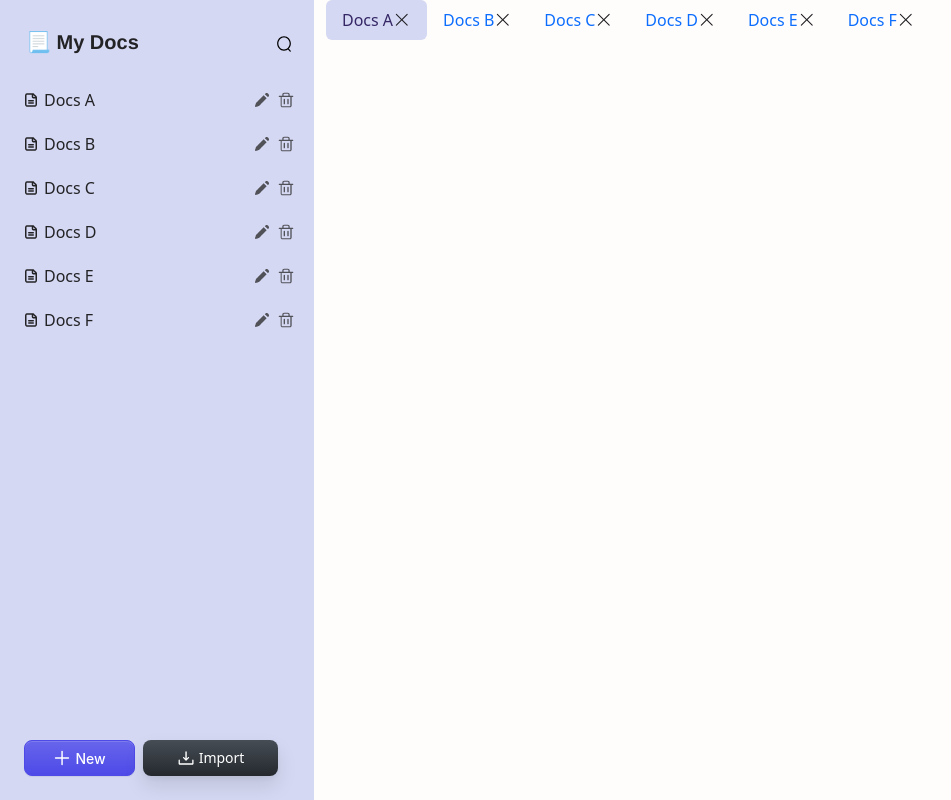
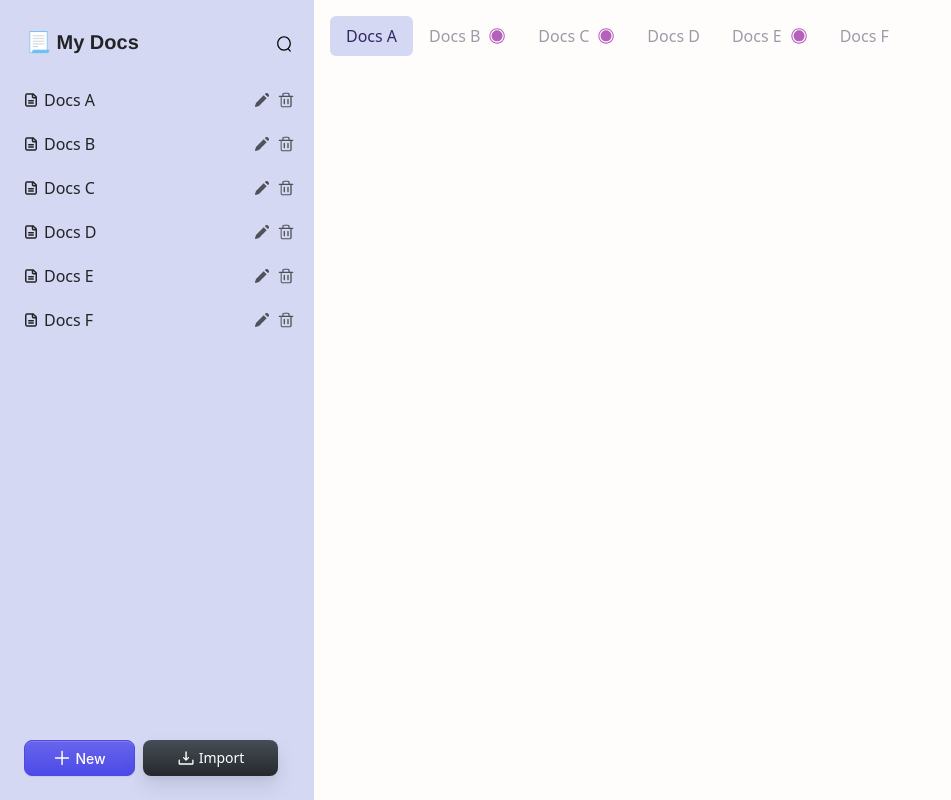
Before and after one commit to Caiyuzhen/React_Electron_Base, a React (Create React App) app: page / in a window 1280 px wide. Shown: the whole page, without its empty margins (0-951 px from the left). Built offline with nearby package versions, Linux system fonts and the light colour scheme.

Commit message:
feat:tabList

```diff
--- a/src/App.js
+++ b/src/App.js
@@ -197,7 +197,9 @@ function App() {
 					<TabList
 						files={initFilesData}
 						activeItem={'1'} //选中哪个 tab
-						clickItem={(id) => {console.log(id)}}
+						unSaveItems={['2', '3', '5']} //
+						clickItem={(id) => {console.log('点击 tab:', id)}}
+						closeItem={(id) => {console.log('点击 close', id)}}
 					/>
 				</RightDiv>
 			</div>
--- a/src/components/TabList.js
+++ b/src/components/TabList.js
@@ -1,11 +1,19 @@
 import React from 'react'
 import styled from 'styled-components'
 import closeIcon from '../../src/resource/icon/icon-close.svg'
+import unSaveIcon  from '../../src/resource/icon/icon-unSave.svg'
 
 
 const TabUl = styled.ul.attrs({
 	className: 'nav nav-pills' //药丸样式
 })`
+	padding-top: 16px;
+	padding-left: 4px;
+
+	a {
+		color: #9c9ca9;
+	}
+
 	.active {
 		background-color: #d4d8f2 !important;
 		color: #352766!important;
@@ -17,12 +25,36 @@ const TabUl = styled.ul.attrs({
 		flex-direction: row;
 		align-items: center;
 		justify-content: center;
+		gap: 8px;
 	}
 
 	span {
 		display: flex;
 		align-items: center;
 		justify-content: center;
+	}
+
+	.closeIcon {
+		display: none;
+		transition: all 0.3s ease-in-out;
+	}
+
+	.nav-link:hover .closeIcon { //🚀移上 tab 后, 显示关闭按钮
+		display: inline-block;
+		transition: all 0.3s ease-in-out;
+	}
+
+	.nav-link:hover .rounded-circle { //🚀移上 tab 后, 隐藏未保存按钮
+		display: none;
+		transition: all 0.3s ease-in-out;
+	}
+
+	.rounded-circle {
+		transition: all 0.3s ease-in-out;
+	}
+
+	.unSaveStyle {
+
 	}
 `
 
@@ -31,16 +63,24 @@ export const TabList = ({files, activeItem, unSaveItems, clickItem, closeItem})
 		<TabUl>
 			{
 				files.map((file) => {
+					let showUnSaveMarkIcon = unSaveItems.includes(file.id)// 判断是否显示【未保存】icon, 看这个 id 是否存在于 unSaveItems 数组中, 数据由上层传入
+
 					return (
 						<li className='nav-items' key={file.id}>
 							<a href="#"
-							   className={`nav-link ${activeItem===file.id && 'active'}`} //🚀一个固定类名 + 一个动态判断的类名
+							   className={`nav-link ${activeItem===file.id && 'active'} ${showUnSaveMarkIcon && 'unSaveStyle'}`} //🚀一个固定类名 + 两个动态判断的类名(数据由上层传入)
 							   onClick={(e)=>{e.preventDefault(); clickItem(file.id)}}
 							>
 								{file.title}
-								<span>
+
+								<span //关闭按钮
+									className='closeIcon'
+									onClick={(e)=>{e.stopPropagation(); closeItem(file.id)}} // 💧 阻止冒泡, 避免触发父元素 li 的点击事件
+								>
 									<img src={closeIcon} alt="" style={{width: 18}}/>
 								</span>
+
+								{showUnSaveMarkIcon && <img src={unSaveIcon} style={{width: 18}} className='rounded-circle'></img>}
 							</a>
 						</li>
 					)
```
Also changed, not shown: src/resource/icon/icon-unSave.svg (added).
